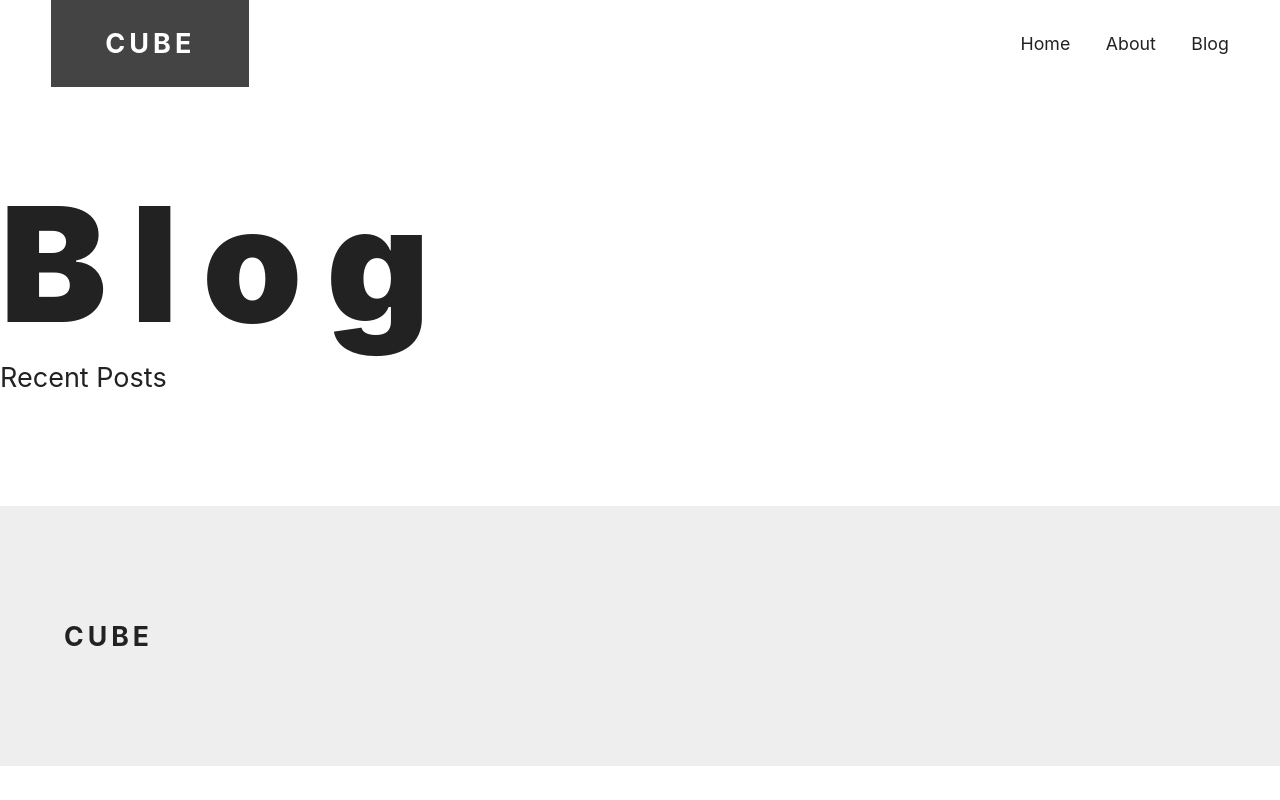
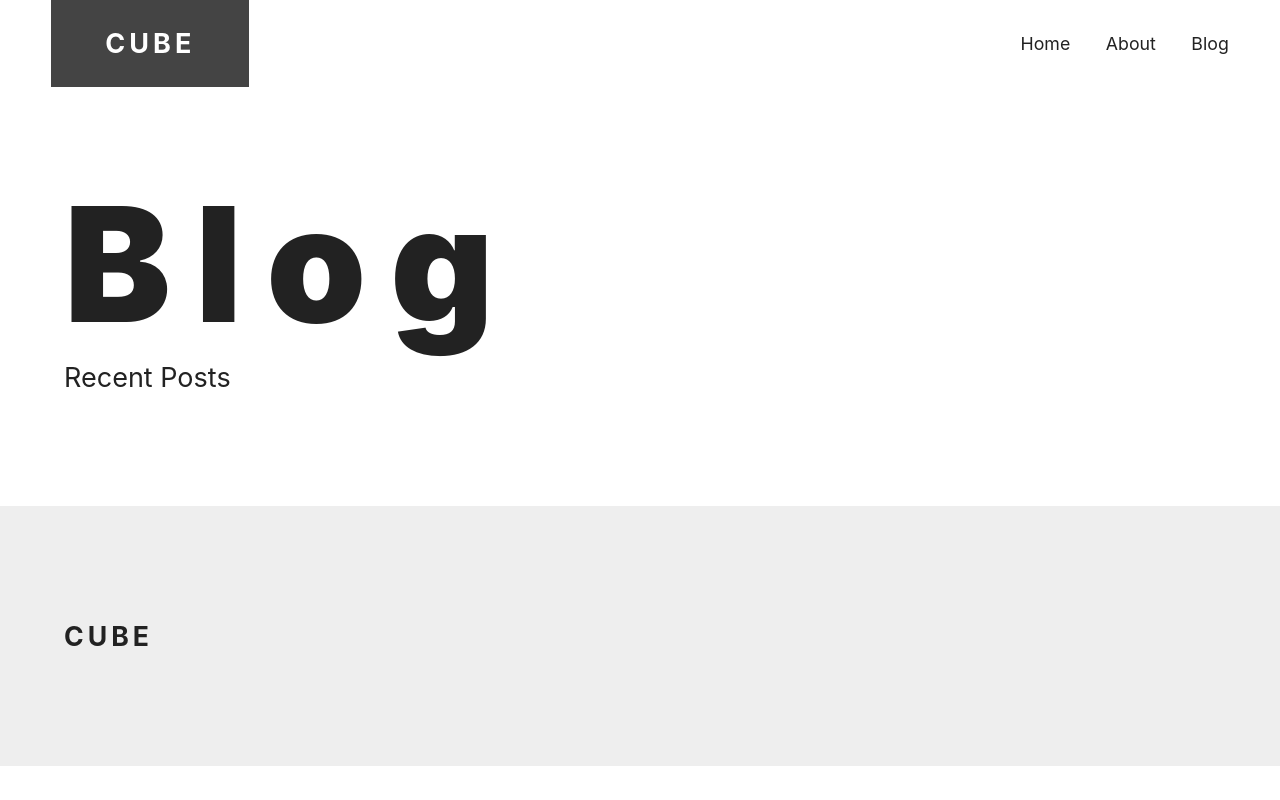
Before and after one commit to itc-s23006/blog, a Next.js app: page /blog in a window 1280 px wide. Built offline with nearby package versions, Linux system fonts and the light colour scheme.

Commit message:
本文コンテンツを追加

```diff
--- a/pages/blog/index.js
+++ b/pages/blog/index.js
@@ -1,10 +1,11 @@
 import Hero from 'components/hero'
+import Container from 'components/container'
 const props = { title: 'Blog', subtitle: 'Recent Posts' }
 const Home = () => {
   return (
-    <>
+    <Container>
       <Hero {...props} />
-    </>
+    </Container>
   )
 }
 
```
